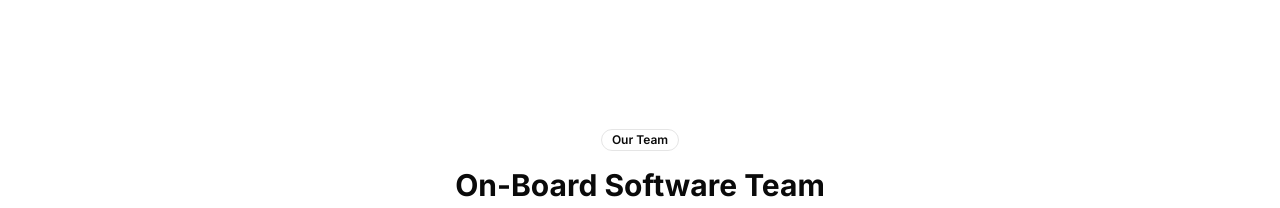
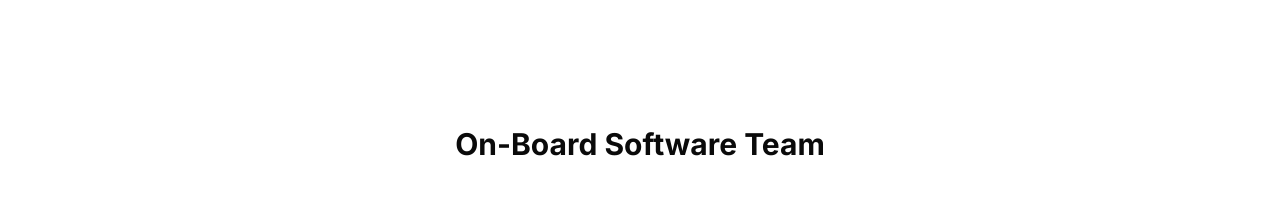
Before and after one commit to DitoluT/malaga-space-team_web-site, an Astro site: page /team in a window 1280 px wide. Shown: the part 5687-5895 px from the top of the page. Built offline with nearby package versions, Linux system fonts and the light colour scheme; Astro itself is replaced by a stand-in of ours; grey boxes are pictures that could not be loaded.

Commit message:
Minor error

```diff
--- a/src/components/Team.tsx
+++ b/src/components/Team.tsx
@@ -854,7 +854,6 @@ export function OBSoftTeam() {
     <section className="py-16 bg-card">
       <div className="container mx-auto px-4">
         <div className="text-center mb-12">
-          <Badge variant="outline" className="mb-4">Our Team</Badge>
           <h2 className="text-3xl font-bold mb-4">On-Board Software Team</h2>
         </div>
 
```
